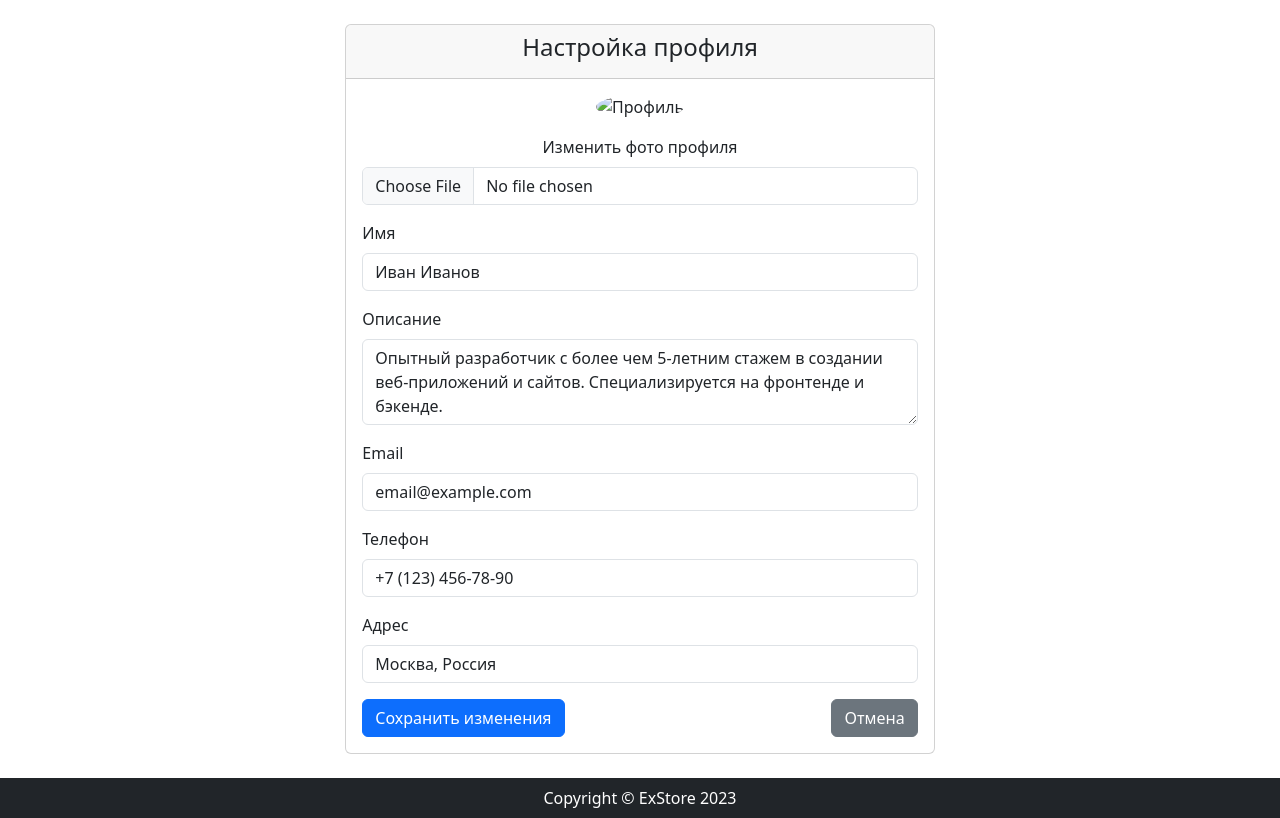
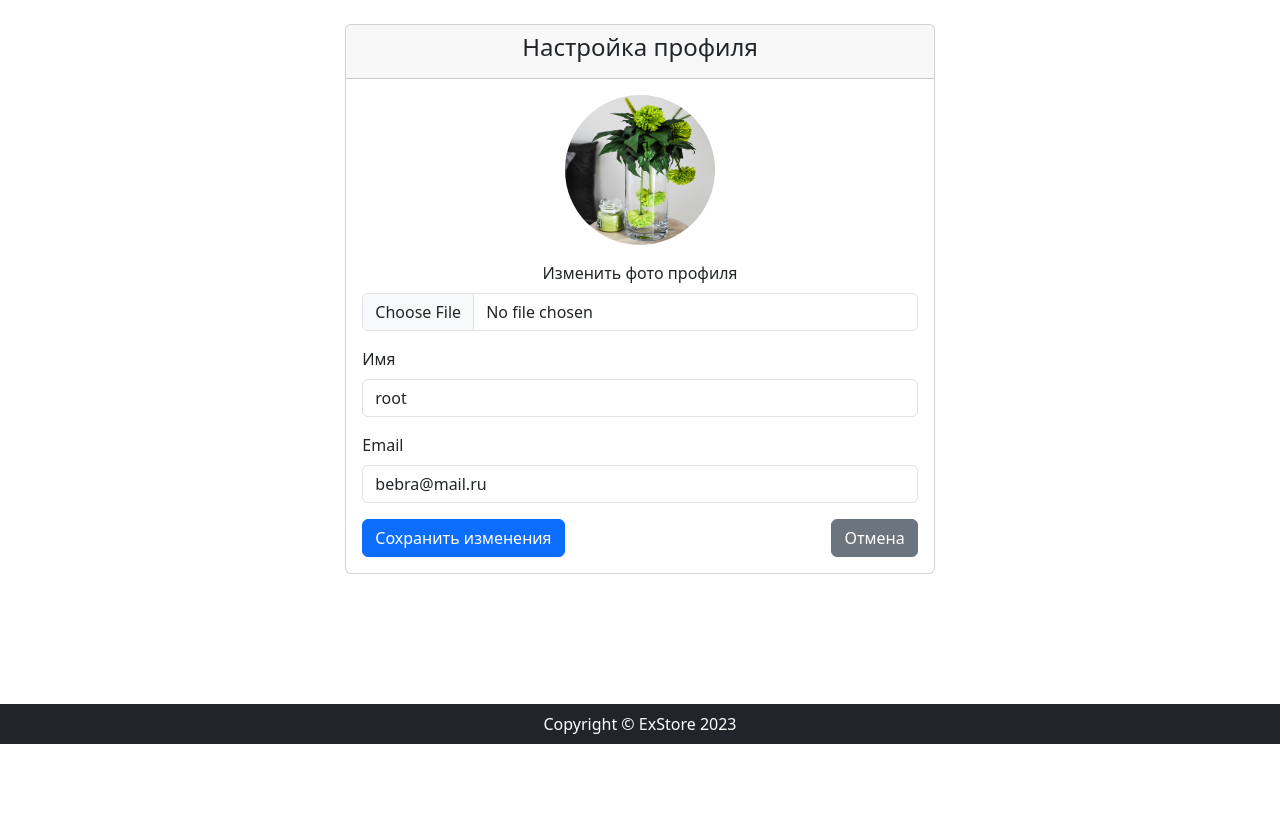
Before and after one commit to maksanik/ExStore, a Django app: page /user/profile/ in a window 1280 px wide. Shown: the part 88-906 px from the top of the page. After the commit the page ends 832 px from the top, so only its background shows below. Run offline with Django 5.2, Linux system fonts and the light colour scheme; a user stored in the database is signed in; some libraries are stand-ins or nearby versions.

Commit message:
Profile interaction updated

```diff
--- a/main/templates/main/base.html
+++ b/main/templates/main/base.html
@@ -107,7 +107,7 @@
 
   </header>
   <main>
-  <div style="width: 70%; margin: 0 auto; min-height: 79vh">
+  <div style="width: 70%; margin: 0 auto; min-height: 82vh">
   {% block content %}{% endblock content %}
   </div>
   </main>
--- a/users/forms.py
+++ b/users/forms.py
@@ -1,5 +1,5 @@
 from django import forms
-from django.contrib.auth.forms import AuthenticationForm, UserCreationForm
+from django.contrib.auth.forms import AuthenticationForm, UserCreationForm, UserChangeForm
 from users.models import User
 
 class UserLoginForm(AuthenticationForm):
@@ -22,3 +22,13 @@ class UserRegisterForm(UserCreationForm):
     class Meta:
         model = User
         fields = ['username', 'email', 'password1', 'password2']
+
+class ProfileForm(UserChangeForm):
+
+    username = forms.CharField()
+    email = forms.CharField()
+    image = forms.ImageField(required=False)
+
+    class Meta:
+        model = User
+        fields = ['username', 'image', 'email']
--- a/users/templates/users/profile.html
+++ b/users/templates/users/profile.html
@@ -10,45 +10,59 @@
                 <h4>Настройка профиля</h4>
             </div>
             <div class="card-body">
-                <form>
+                <form action="{% url "user:profile" %}" method="post" enctype="multipart/form-data">
+                    {% csrf_token %}
                     <!-- Изображение профиля -->
                     <div class="mb-3 text-center">
+                        {% if not user.image %}
                         <img src="https://via.placeholder.com/150" class="rounded-circle mb-3" alt="Профиль" width="150" height="150">
+                        {% else %}
+                        <img src="{{ user.image.url }}" class="rounded-circle mb-3" alt="Профиль" width="150" height="150">
+                        {% endif %}
                         <div>
-                            <label for="profileImage" class="form-label">Изменить фото профиля</label>
-                            <input type="file" class="form-control" id="profileImage">
+                            <label for="id_image" class="form-label">Изменить фото профиля</label>
+                            <input name="image" type="file" class="form-control" id="id_image">
+                            {% if form.image.errors %}
+                            <div>{{ form.image.errors }}</div>
+                            {% endif %}
                         </div>
                     </div>
 
                     <!-- Имя пользователя -->
                     <div class="mb-3">
-                        <label for="userName" class="form-label">Имя</label>
-                        <input type="text" class="form-control" id="userName" value="Иван Иванов">
+                        <label for="id_username" class="form-label">Имя</label>
+                        <input name="username" type="text" class="form-control" id="id_username" value="{{ form.username.value }}">
+                        {% if form.username.errors %}
+                        <div>{{ form.username.errors }}</div>
+                        {% endif %}
                     </div>
 
-                    <!-- Описание -->
+                    {% comment %} <!-- Описание -->
                     <div class="mb-3">
                         <label for="userDescription" class="form-label">Описание</label>
                         <textarea class="form-control" id="userDescription" rows="3">Опытный разработчик с более чем 5-летним стажем в создании веб-приложений и сайтов. Специализируется на фронтенде и бэкенде.</textarea>
-                    </div>
+                    </div> {% endcomment %}
 
                     <!-- Email -->
                     <div class="mb-3">
-                        <label for="userEmail" class="form-label">Email</label>
-                        <input type="email" class="form-control" id="userEmail" value="email@example.com">
+                        <label for="id_email" class="form-label">Email</label>
+                        <input name="email" type="email" class="form-control" id="id_email" value="{{ form.email.value }}">
+                        {% if form.email.errors %}
+                        <div>{{ form.email.errors }}</div>
+                        {% endif %}
                     </div>
 
-                    <!-- Телефон -->
+                    {% comment %} <!-- Телефон -->
                     <div class="mb-3">
                         <label for="userPhone" class="form-label">Телефон</label>
                         <input type="tel" class="form-control" id="userPhone" value="+7 (123) 456-78-90">
-                    </div>
+                    </div> {% endcomment %}
 
-                    <!-- Адрес -->
+                    {% comment %} <!-- Адрес -->
                     <div class="mb-3">
                         <label for="userLocation" class="form-label">Адрес</label>
                         <input type="text" class="form-control" id="userLocation" value="Москва, Россия">
-                    </div>
+                    </div> {% endcomment %}
 
                     <!-- Кнопки действия -->
                     <div class="d-flex justify-content-between">
--- a/users/views.py
+++ b/users/views.py
@@ -1,16 +1,23 @@
 from django.shortcuts import render
 from django.http import HttpResponse, HttpResponseRedirect
 from goods.models import Category, Product
-from users.forms import UserLoginForm, UserRegisterForm
+from users.forms import UserLoginForm, UserRegisterForm, ProfileForm
 from django.contrib.auth.forms import AuthenticationForm, UserCreationForm
 from django.contrib import auth
 from django.urls import reverse
 
 def profile(request):
-    # categories = Category.objects.all()
-    # products = Product.objects.all()
+    if request.method == 'POST':
+        form = ProfileForm(data=request.POST, instance=request.user, files=request.FILES)
+        if form.is_valid():
+            form.save()
+            return HttpResponseRedirect(reverse('user:profile'))
+
+    else:
+        form = ProfileForm(instance=request.user)
 
     context = {
+        'form': form
     }
 
     return render(request, 'users/profile.html', context=context)
```
Also changed, not shown: db.sqlite3, media/users_images/flower.jpg (added).
